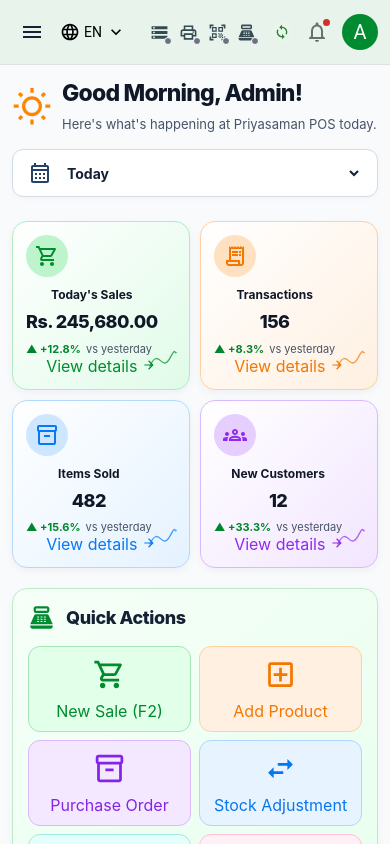
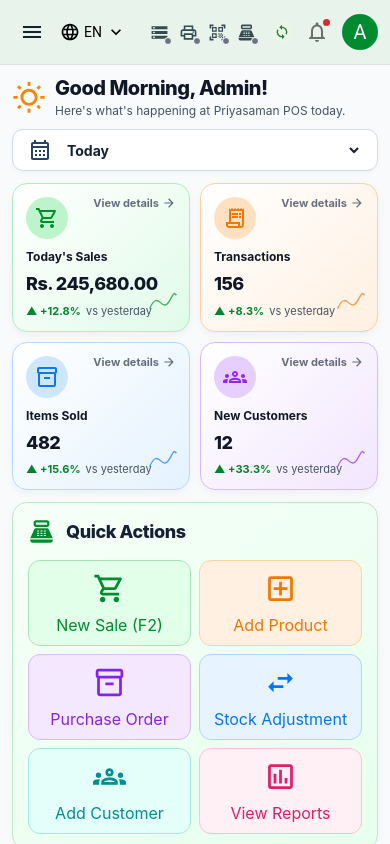
Before and after one commit to SriyanthaDeepal/priyasaman_pos_system, a React (Vite) app in the folder frontend/: page / in a window 390 px wide. Built offline with nearby package versions, Linux system fonts and the light colour scheme; what @zxing/library would draw is missing.

Commit message:
style(dashboard): compact welcome header and responsive interactive KPI cards

```diff
--- a/frontend/src/modules/dashboard/dashboard.css
+++ b/frontend/src/modules/dashboard/dashboard.css
@@ -2704,3 +2704,22 @@
  .pd-action-row .pd-quick-grid{grid-template-columns:repeat(2,minmax(0,1fr))}
  .pd-action-row .pd-quick-action{min-height:86px}
 }
+
+/* Compact greeting and interactive KPI cards */
+.pd-dashboard-content{padding-top:clamp(12px,1.25vw,18px)}
+.pd-welcome-row{gap:clamp(10px,1.3vw,18px);margin-bottom:clamp(12px,1.2vw,18px)}
+.pd-welcome-left{gap:clamp(9px,1vw,13px)}
+.pd-sun-icon{font-size:clamp(33px,2.8vw,42px)!important}
+.pd-welcome-left h1{font-size:clamp(22px,1.9vw,31px);line-height:1.15;letter-spacing:-.5px}
+.pd-welcome-left p{margin-top:3px;font-size:clamp(12px,.9vw,14px);line-height:1.35}
+.pd-date-control{min-height:42px}
+.pd-kpis{margin-bottom:clamp(12px,1.25vw,18px)}
+.pd-stat-card{display:block;width:100%;font:inherit;text-align:left;cursor:pointer;min-height:clamp(125px,11.5dvh,148px);padding:clamp(13px,1.1vw,18px);transition:transform .18s ease,box-shadow .18s ease,border-color .18s ease}
+.pd-stat-card:hover{transform:translateY(-4px);box-shadow:0 12px 25px #10182820}
+.pd-stat-card:focus-visible{outline:3px solid #ff9200;outline-offset:3px}
+.pd-stat-card:active{transform:translateY(-1px)}
+.pd-stat-link{position:absolute;right:13px;top:12px;display:inline-flex;align-items:center;gap:3px;font-size:11px;font-weight:700;color:#344054;opacity:0;transform:translateX(-4px);transition:opacity .18s ease,transform .18s ease}
+.pd-stat-card:hover .pd-stat-link,.pd-stat-card:focus-visible .pd-stat-link{opacity:1;transform:translateX(0)}
+@media(hover:none){.pd-stat-link{opacity:.75;transform:none}}
+@media(prefers-reduced-motion:reduce){.pd-stat-card,.pd-stat-link{transition:none}}
+@container(max-width:760px){.pd-welcome-row{gap:10px}.pd-welcome-left h1{font-size:clamp(20px,3.2vw,26px)}.pd-sun-icon{font-size:34px!important}}
```
